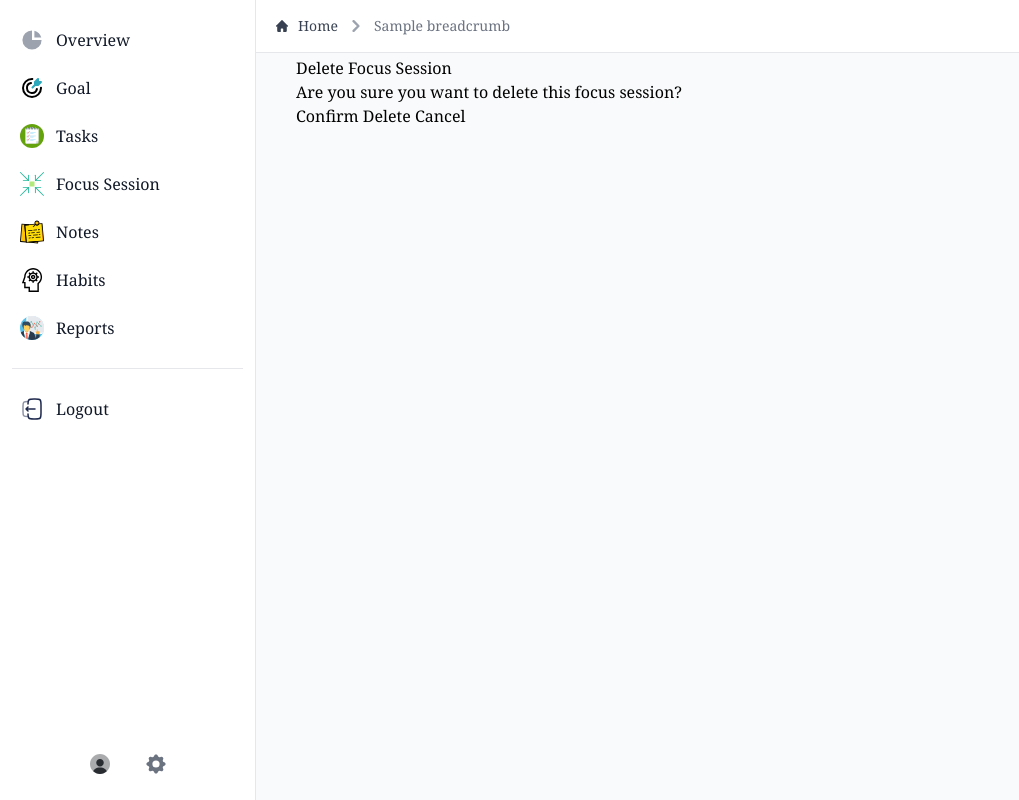
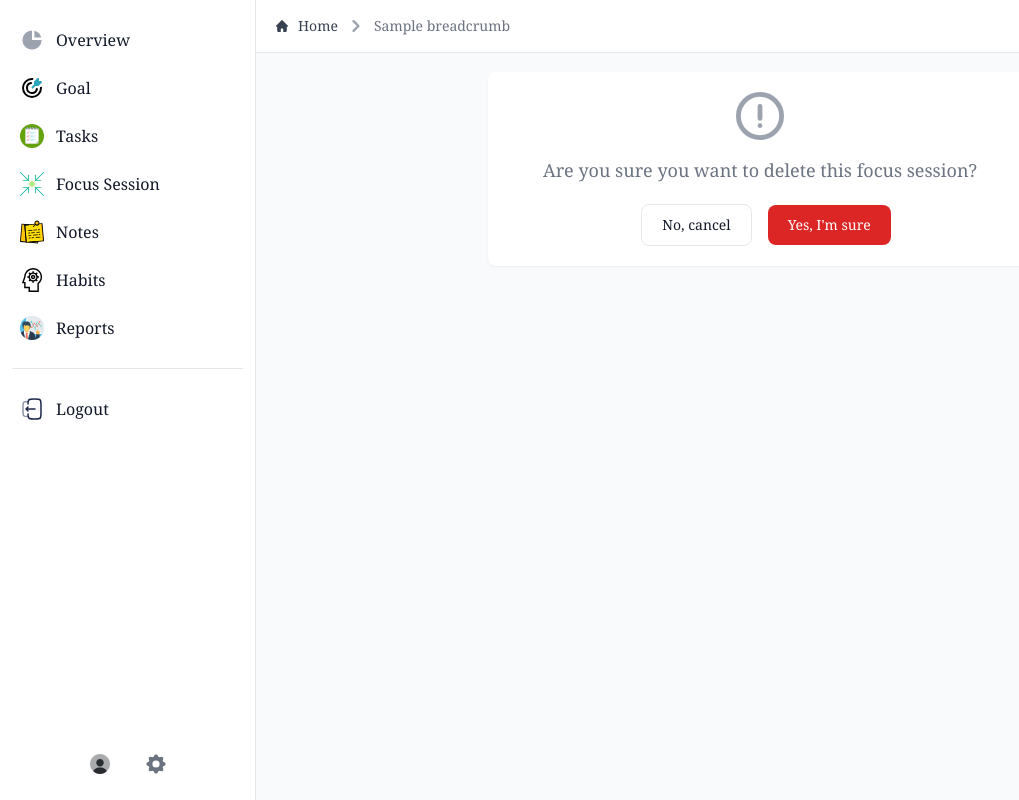
Before and after one commit to JunaidSumsaal/mindvista, a Django app: template ui/templates/focus/focus_confirm_delete.html in a window 1280 px wide. Shown: the whole page, without its empty margins (0-1019 px from the left). Run offline with Django 4.2, Linux system fonts and the light colour scheme; the template is opened without the code that fills it: most values are stand-ins (such as "Sample title", 1, 10 or a date in 2020); some libraries are stand-ins or nearby versions.

Commit message:
styling delete call actions

```diff
--- a/ui/templates/focus/focus_confirm_delete.html
+++ b/ui/templates/focus/focus_confirm_delete.html
@@ -1,14 +1,25 @@
 {% extends "../_base.html" %}
 
 {% block content %}
-<h2>Delete Focus Session</h2>
-
-<p>Are you sure you want to delete this focus session?</p>
-
-<form method="post">
-    {% csrf_token %}
-    <button type="submit">Confirm Delete</button>
-    <a href="{% url 'focus:focus_sessions_list' %}">Cancel</a>
-</form>
-
+<div  class="flex justify-center items-center w-full h-full">
+    <div class="p-4 w-full max-w-xl max-h-full">
+        <div class="bg-white rounded-lg shadow-sm dark:bg-gray-700">
+            <div class="p-4 md:p-5 text-center">
+                <svg class="mx-auto mb-4 text-gray-400 w-12 h-12 dark:text-gray-200" aria-hidden="true" xmlns="http://www.w3.org/2000/svg" fill="none" viewBox="0 0 20 20">
+                    <path stroke="currentColor" stroke-linecap="round" stroke-linejoin="round" stroke-width="2" d="M10 11V6m0 8h.01M19 10a9 9 0 1 1-18 0 9 9 0 0 1 18 0Z"/>
+                </svg>
+                <h3 class="mb-5 text-lg font-normal text-gray-500 dark:text-gray-400">Are you sure you want to delete this focus session?</h3>
+                <div class="flex gap-4 justify-center items-center w-full">
+                    <a href="{% url 'focus:focus_sessions_list' %}" class="py-2.5 px-5 ms-3 text-sm font-medium text-gray-900 focus:outline-none bg-white rounded-lg border border-gray-200 hover:bg-gray-100 hover:text-blue-700 focus:z-10 focus:ring-4 focus:ring-gray-100 dark:focus:ring-gray-700 dark:bg-gray-800 dark:text-gray-400 dark:border-gray-600 dark:hover:text-white dark:hover:bg-gray-700">No, cancel</a>
+                    <form method="POST">
+                        {% csrf_token %}
+                        <button type="submit" class="text-white bg-red-600 hover:bg-red-800 focus:ring-4 focus:outline-none focus:ring-red-300 dark:focus:ring-red-800 font-medium rounded-lg text-sm inline-flex items-center px-5 py-2.5 text-center">
+                            Yes, I'm sure
+                        </button>
+                    </form>
+                </div>
+            </div>
+        </div>
+    </div>
+</div>
 {% endblock %}
```
Also changed, not shown: ui/templates/goals/goal_confirm_delete.html (+21 -6 lines), ui/templates/notes/note_confirm_delete.html (+21 -7 lines).
